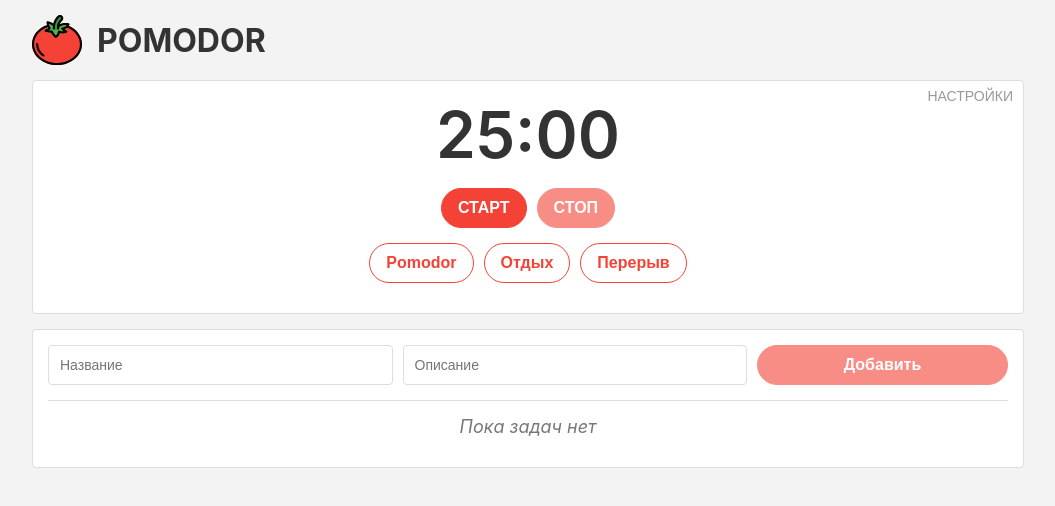
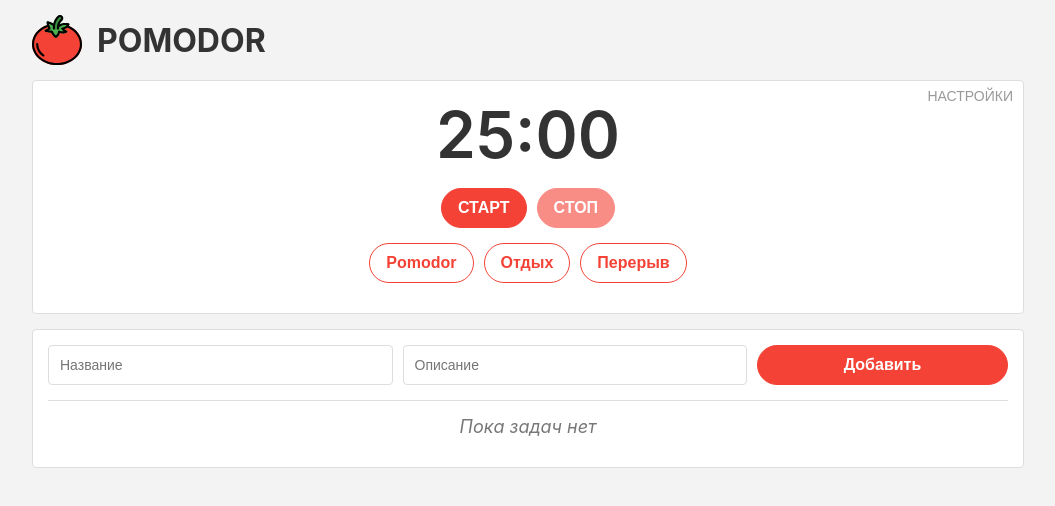
Before and after one commit to BarrBozzO/pomodor, a React (Create React App) app: page / in a window 1280 px wide. Shown: the top 506 px of the page, without its empty margins (112-1167 px from the left). Built offline with nearby package versions, Linux system fonts and the light colour scheme.

Commit message:
Refactor use hooks

```diff
--- /dev/null
+++ b/src/components/hooks/useForm.js
@@ -0,0 +1,27 @@
+import { useState } from "react";
+
+export default function({ init = {}, submit, change }) {
+  const [inputs, setInputs] = useState({ ...init });
+
+  const handleChange = e => {
+    e.persist();
+    setInputs(inputs => ({
+      ...inputs,
+      [e.target.name]: change ? change(e.target.value) : e.target.value
+    }));
+  };
+
+  const handleSubmit = e => {
+    if (e) {
+      e.preventDefault();
+
+      if (submit) submit(inputs, setInputs);
+    }
+  };
+
+  return {
+    handleSubmit,
+    handleChange,
+    inputs
+  };
+}
--- a/src/components/pomodor/PomodorSettings.js
+++ b/src/components/pomodor/PomodorSettings.js
@@ -1,9 +1,10 @@
-import React, { Component } from "react";
+import React from "react";
 import PropTypes from "prop-types";
 import styled from "styled-components";
 
 import { convertToMinutes, convertToMs } from "../../utils/timer";
 
+import useForm from "../hooks/useForm";
 import Button from "../common/Button";
 import Input from "../common/Input";
 import CheckBox from "../common/CheckBox";
@@ -51,43 +52,35 @@ const StyledFormFieldCheckbox = styled(CheckBox)`
   text-align: right;
 `;
 
-class PomodorSettings extends Component {
-  constructor(props) {
-    super(props);
-
-    this.state = {
-      ...props.settings
-    };
-
-    this.handleChange = this.handleChange.bind(this);
-    this.handleSubmit = this.handleSubmit.bind(this);
-  }
-
-  handleChange(e) {
-    this.setState({ [e.target.name]: convertToMs(e.target.value) });
-  }
-
-  handleSubmit(e) {
-    e.preventDefault();
-
-    const { long, short, pomodoro, notifyAllowed } = this.state;
-    this.props.handleChangeSettings({
+function PomodorSettings(props) {
+  const onSubmit = (settings, setSettings) => {
+    const { long, short, pomodoro, notifyAllowed } = settings;
+    props.handleChangeSettings({
       long: long,
       short: short,
       pomodoro: pomodoro,
       notifyAllowed
     });
-  }
+  };
 
-  render() {
-    const { long, short, pomodoro, notifyAllowed } = this.state,
+  const onChange = value => {
+    return convertToMs(value);
+  };
+
+  const { inputs, handleChange, handleSubmit } = useForm({
+    submit: onSubmit,
+    change: onChange,
+    init: { ...props.settings }
+  });
+
+  const { long, short, pomodoro, notifyAllowed } = inputs,
     changeAllowed =
-        long !== this.props.settings.long ||
-        short !== this.props.settings.short ||
-        pomodoro !== this.props.settings.pomodoro;
+      long !== props.settings.long ||
+      short !== props.settings.short ||
+      pomodoro !== props.settings.pomodoro;
 
   return (
-      <StyledForm onSubmit={this.handleSubmit}>
+    <StyledForm onSubmit={handleSubmit}>
       <StyledFormHeader>Настройки</StyledFormHeader>
       <div>
         <StyledFormFieldLabel>{"Перерыв"}</StyledFormFieldLabel>
@@ -96,7 +89,7 @@ class PomodorSettings extends Component {
           type="number"
           step={1}
           value={convertToMinutes(long)}
-            handleChange={this.handleChange}
+          handleChange={handleChange}
         />
       </div>
       <div>
@@ -106,7 +99,7 @@ class PomodorSettings extends Component {
           type="number"
           step={1}
           value={convertToMinutes(short)}
-            handleChange={this.handleChange}
+          handleChange={handleChange}
         />
       </div>
       <div>
@@ -116,7 +109,7 @@ class PomodorSettings extends Component {
           type="number"
           step={1}
           value={convertToMinutes(pomodoro)}
-            handleChange={this.handleChange}
+          handleChange={handleChange}
         />
       </div>
       <div>
@@ -140,7 +133,6 @@ class PomodorSettings extends Component {
     </StyledForm>
   );
 }
-}
 
 PomodorSettings.propTypes = {
   settings: PropTypes.shape({
--- a/src/components/task/TaskForm.js
+++ b/src/components/task/TaskForm.js
@@ -1,7 +1,8 @@
-import React, { Component } from "react";
+import React from "react";
 import PropTypes from "prop-types";
 import styled from "styled-components";
 
+import useForm from "../hooks/useForm";
 import Button from "../common/Button";
 import Input from "../common/Input";
 
@@ -39,66 +40,50 @@ const StyledForm = styled.form`
     }
   }
 `;
-class TaskForm extends Component {
-  constructor(props) {
-    super(props);
-
-    this.state = {
-      label: "",
-      description: ""
-    };
-
-    this.handleChange = this.handleChange.bind(this);
-    this.handleSubmit = this.handleSubmit.bind(this);
-  }
-
-  handleChange(e) {
-    this.setState({ [e.target.name]: e.target.value });
-  }
-
-  handleSubmit(e) {
-    e.preventDefault();
-
-    const { label, description } = this.state;
+function TaskForm(props) {
+  const submit = (task, setTask) => {
+    const { label, description } = task;
 
     if (label !== "" && description !== "") {
-      this.props.handleAdd({
+      props.handleAdd({
         label,
         description
       });
-      this.setState({
+      setTask({
         label: "",
         description: ""
       });
     }
-  }
+  };
 
-  render() {
-    const { label, description } = this.state;
+  const { inputs, handleSubmit, handleChange } = useForm({
+    submit
+  });
+
   return (
-      <StyledForm onSubmit={this.handleSubmit}>
+    <StyledForm onSubmit={handleSubmit}>
       <div>
         <Input
           name="label"
           type="text"
-            value={label}
+          value={inputs.label || ""}
           placeholder="Название"
-            handleChange={this.handleChange}
+          handleChange={handleChange}
         />
       </div>
       <div>
         <Input
           name="description"
           type="text"
-            value={description}
+          value={inputs.description || ""}
           placeholder="Описание"
-            handleChange={this.handleChange}
+          handleChange={handleChange}
         />
       </div>
       <div>
         <Button
           type={"submit"}
-            disabled={label === "" || description === ""}
+          disabled={inputs.label === "" || inputs.description === ""}
           value="Добавить"
           primary={true}
         />
@@ -106,7 +91,6 @@ class TaskForm extends Component {
     </StyledForm>
   );
 }
-}
 
 TaskForm.propTypes = {
   handleAdd: PropTypes.func.isRequired
```
Lines whose indentation alone changed are shown as unchanged.
